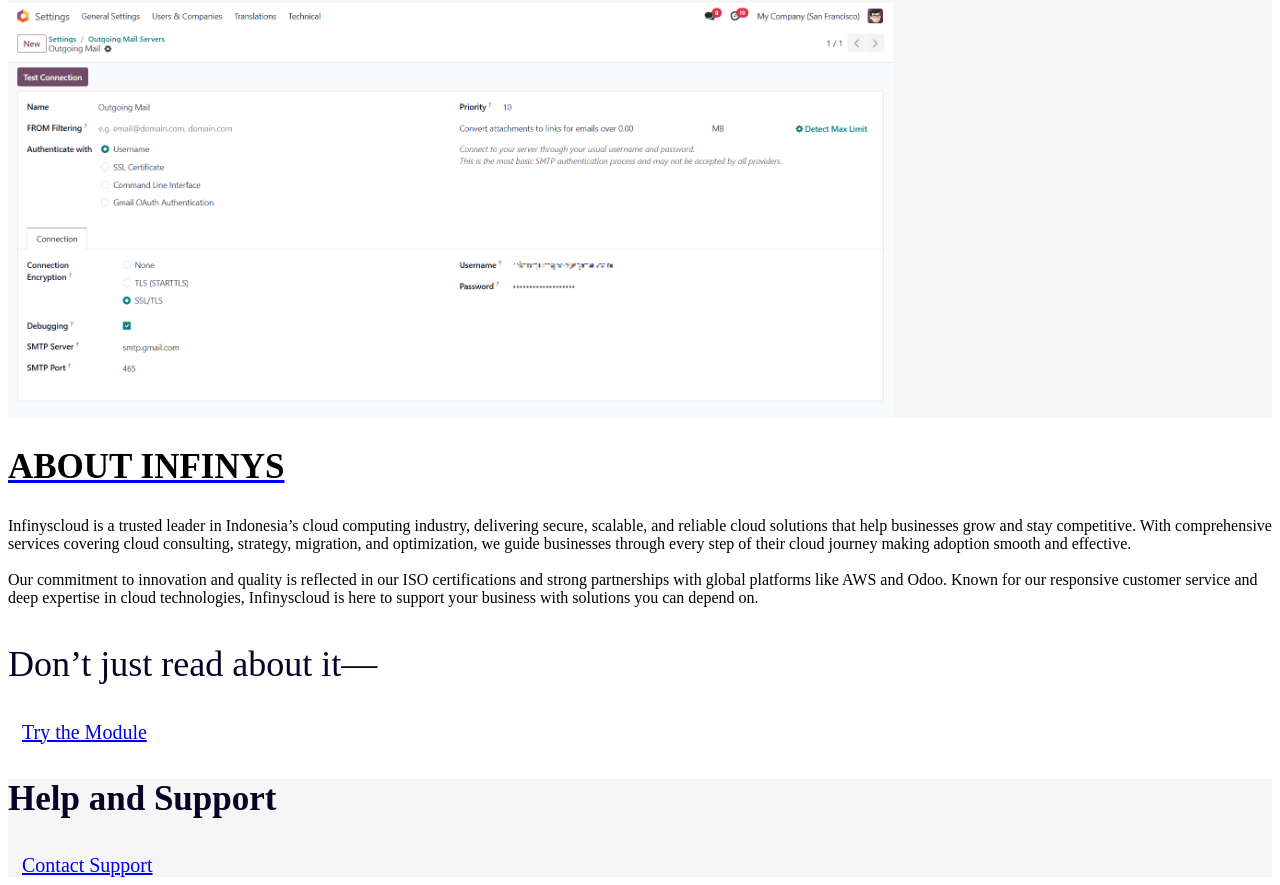
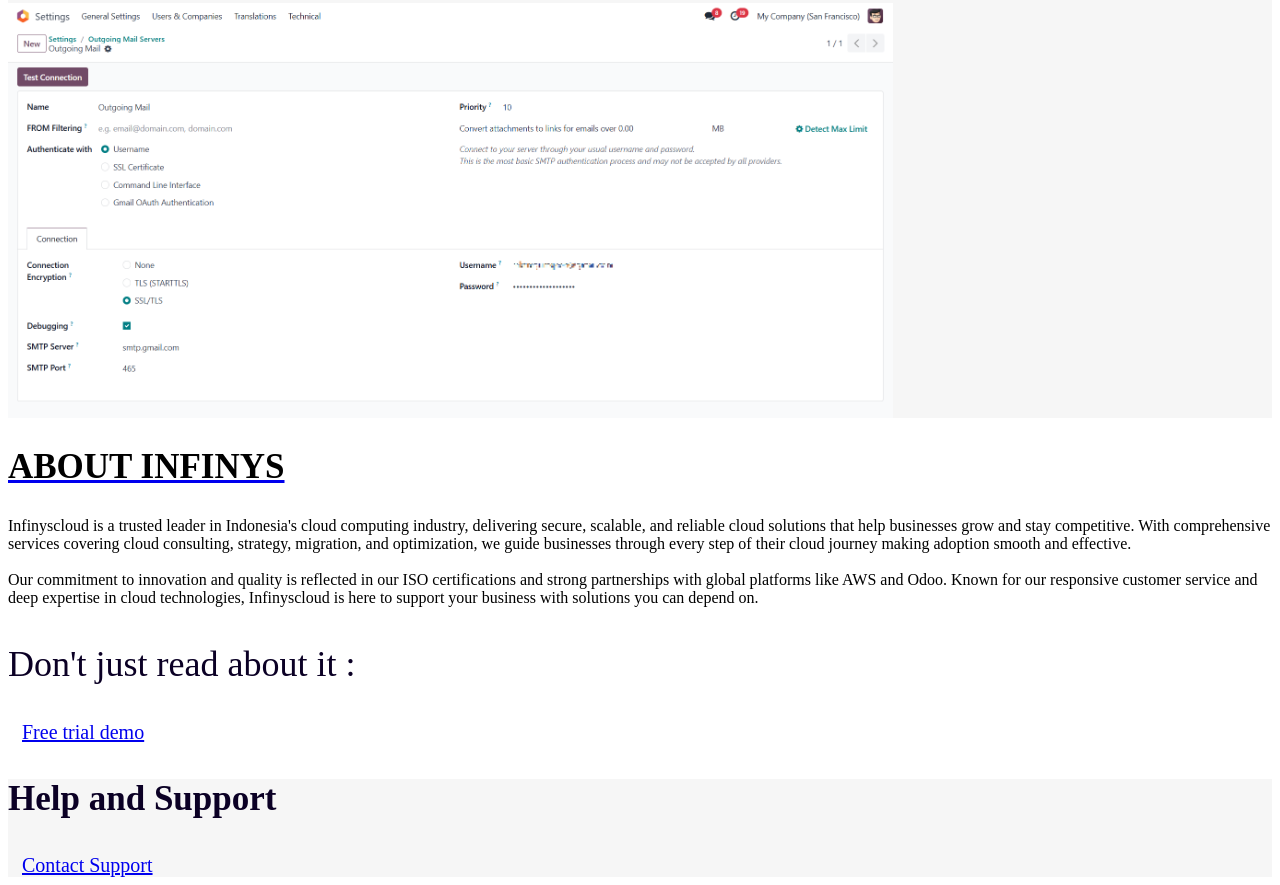
Before and after one commit to InfinysCloud/infinys_mailinglist_contact, a plain HTML site: page infinys_mailinglist_contact/static/description/index.html in a window 1280 px wide. Shown: the part 3293-4178 px from the top of the page. Drawn offline with Linux system fonts and the light colour scheme.

Commit message:
Update index.html

```diff
--- a/infinys_mailinglist_contact/static/description/index.html
+++ b/infinys_mailinglist_contact/static/description/index.html
@@ -128,7 +128,7 @@
         <div class="row justify-content-center mt-5">
             <div class="col-md-10">
                 <p class="fs-2">
-                    Infinyscloud is a trusted leader in Indonesia’s cloud computing industry, delivering secure,
+                    Infinyscloud is a trusted leader in Indonesia's cloud computing industry, delivering secure,
                     scalable, and reliable cloud solutions that help businesses grow and stay competitive. With
                     comprehensive services covering cloud consulting, strategy, migration, and optimization, we
                     guide businesses through every step of their cloud journey making adoption smooth and effective.
@@ -147,12 +147,12 @@
         <div class="row justify-content-center align-items-center">
             <div class="col-md-10 d-flex flex-wrap align-items-center justify-content-center">
                 <p class="fw-bold mb-3 mb-md-0" style="font-size: 36px; color: #0b0025;">
-                    Don’t just read about it—
+                    Don't just read about it :
                 </p>
-                <a href="https://odoo-ce.atisicloud.com/web/login" target="_blank"
+                <a href="https://odoo-ce.atisicloud.com" target="_blank"
                 class="btn btn-primary ms-md-4 align-self-center"
                 style="font-size: 20px; padding: 6px 14px;">
-                    <i class="fa fa-rocket me-2"></i> Try the Module
+                    <i class="fa fa-rocket me-2"></i> Free trial demo
                 </a>
             </div>
         </div>
```
